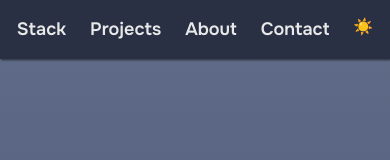
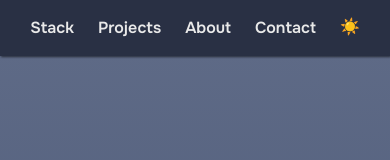
Before and after one commit to init1-dev/in1t-portfolio, a React (Vite) app: page / in a window 390 px wide. Shown: the top 160 px of the page. Built offline with nearby package versions, Linux system fonts and the light colour scheme.

Commit message:
FIX: top bar component mobile font-size

```diff
--- a/src/components/TopBarComponent.tsx
+++ b/src/components/TopBarComponent.tsx
@@ -86,7 +86,7 @@ const NavBar = styled.nav`
     }
 
     a {
-        font-size: 18px;
+        font-size: 16px;
         font-weight: 600;
         margin: auto 0;
         color: ${({ theme }) => theme.text};
--- a/src/components/theme/ThemeButton.tsx
+++ b/src/components/theme/ThemeButton.tsx
@@ -22,14 +22,13 @@ const ButtonTopbar = styled.button.attrs<{ $theme?: boolean; }>(props => ({
     cursor: pointer;
     border-radius: 5px;
     transition: transform 0.2s ease;
-    /* box-shadow: rgb(0 0 0 / 40%) 1px 1px 2px, rgb(0 0 0 / 30%) 0px 7px 13px -3px, rgb(0 0 0 / 20%) 0px -3px 0px inset; */
 
     &:focus, &:focus-visible {
         outline: none;
     }
 
     &:hover {
-        transform: scale(1.1);
+        transform: scale(1.05);
     }
 `;
 
```
